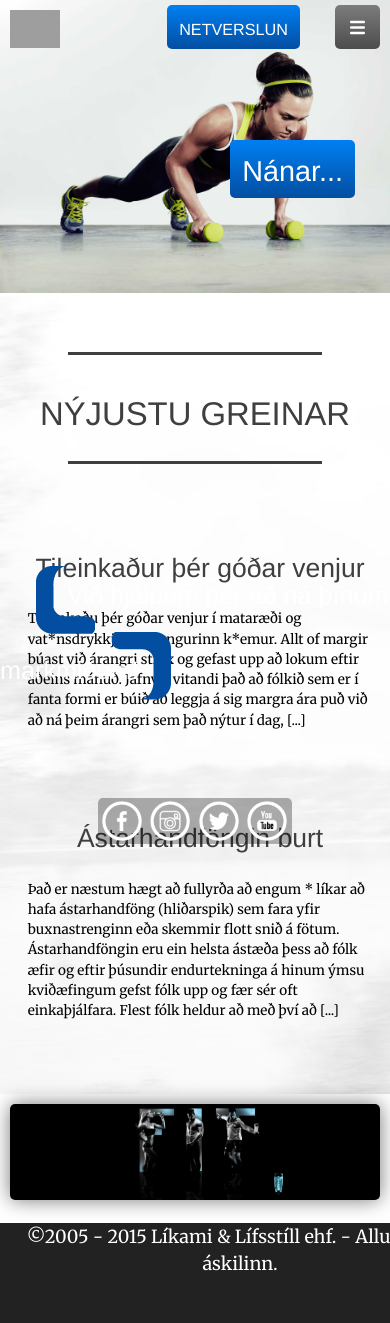
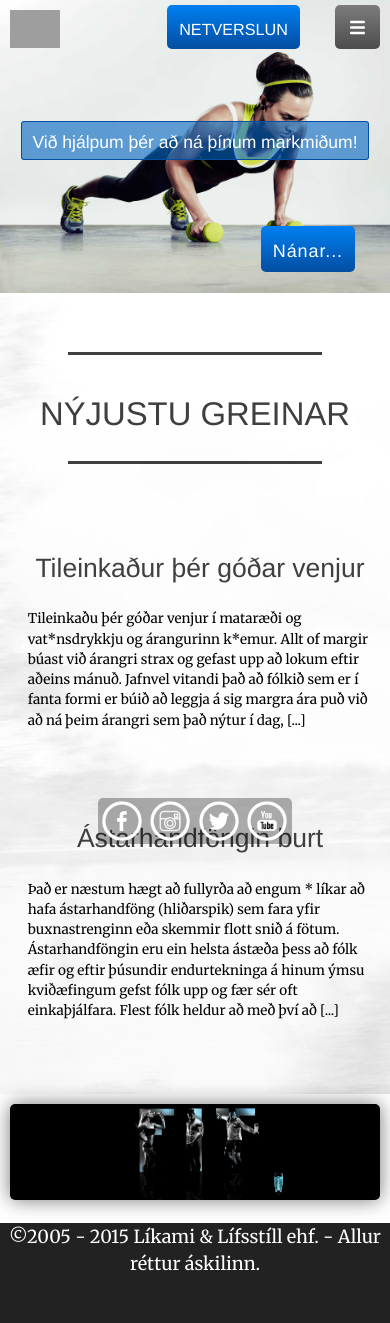
Before and after one commit to strengur/ammilis, a PHP site: page / in a window 390 px wide; the page is wider, and only the part inside the window is pictured. Run offline with PHP 8.4, Linux system fonts and the light colour scheme; some libraries are stand-ins or nearby versions; grey boxes are pictures that could not be loaded.

Commit message:
Responsive adjustments
To banner section

```diff
--- a/index.php
+++ b/index.php
@@ -6,18 +6,17 @@
 
 	<div class="banner-headline">
 
-		<div>
+<!-- 			<img id="banner-headline-image-left" src="images/icons/left-side-logo-blue.png" alt="Vinstri hlið af LL logoi"> -->
 			<h1>
-				<img id="banner-headline-image-left" src="images/icons/left-side-logo-blue.png" alt="Vinstri hlið af LL logoi">
 				<span id="banner-headline-text">Við hjálpum þér að ná þínum markmiðum!</span>
-				<img id="banner-headline-image-right" src="images/icons/right-side-logo-blue.png" alt="Hægri hlið af LL logoi">
 			</h1>
-		</div>
-
+<!-- 			<img id="banner-headline-image-right" src="images/icons/right-side-logo-blue.png" alt="Hægri hlið af LL logoi"> -->
 	</div>
 
-	<div class="banner-button">
-		<a href="#" class="banner-button-button button-blue-gradient button">Nánar...</a>
+	<div class="banner-button-clearfix">
+		<div class="banner-button">
+			<a href="#" class="banner-button-button button-blue-gradient button">Nánar...</a>
+		</div>
 	</div>
 
 </div>
--- a/js/main-java.js
+++ b/js/main-java.js
@@ -32,12 +32,13 @@ function scrollEffects () {
 		$("header").css("background-color", "rgba(0,0,0,0.0)");
 	}
 
-	// Hide the the down arrow when user scroll the page or if the page is not at the top.
+	// Hide the down arrow when user scroll the page or if the page is not at the top.
 	var scroll = $(window).scrollTop();
 	if (window.pageYOffset > 5) {
 		$(".arrow-down-clearfix").fadeOut(1000);
 	}
 	if (scroll > 80) {
 		$(".arrow-down-clearfix").css("display", "none");
-	 }
+	}
+
 }
--- a/style.css
+++ b/style.css
@@ -190,37 +190,20 @@ header {
 .banner-headline {
 	position: absolute;
 	width: 100%;
-	top: 30em;
+	top: 50%;
+	margin-top: -29px;
 }
 
-.banner-headline h1 {
-	font-size: 1.4em;
-	font-family: helvetica, sans-serif;
-}
-
-.banner-headline img {
-	max-width: 100%;
-}
-
-#banner-headline-image-left {
-	display: none;
-	position: relative;
-	top: 8px;
-	right: -35px;
-}
-
-#banner-headline-image-right {
-	display: none;
-	position: relative;
-	left: -35px;
-	bottom: 1px;
-}
 
 #banner-headline-text {
 	display: none;
 	position: relative;
 	color: #fff;
-	top: -22px;
+	font-family: helvetica, sans-serif;
+	font-weight: 300;
+	background: rgba(0,102,194,0.6);
+	border-radius: 3px;
+	border: 1px #034EA1 solid;
 }
 
 .article-columns {
@@ -353,17 +336,43 @@ footer {
 .copyright-year {
 	position: relative;
 	margin: auto;
-	width: 480px;
+	width: 100%;
 	text-align: center;
 }
 
-@media screen and (min-width: 349px) {
+@media screen and (min-width: 371px) {
 	.navigation-mobile-menu-closed li:first-of-type {
 		display: none;
 	}
+
+	.banner-headline h1 {
+		font-size: 4.5vw;
+		text-align: center;
+	}
+
+	#banner-headline-text {
+		padding: 10px 10px 7px;
+	}
+
+	.banner-button-clearfix {
+		width: 100%;
+		position: absolute;
+
+	}
+
+	.banner-button {
+		position: absolute;
+		font-size: 1em;
+		font-weight: 300;
+		letter-spacing: 0.05em;
+/* 		right: 12px; */
+		bottom: 2em;
+		margin: auto;
+	}
+
 }
 
-@media screen and (max-width: 350px) {
+@media screen and (max-width: 370px) {
 	#mobile-onlinestore-button {
 		display: none;
 	}
```
Also changed, not shown: other parts of style.css (+37 -7 lines).
